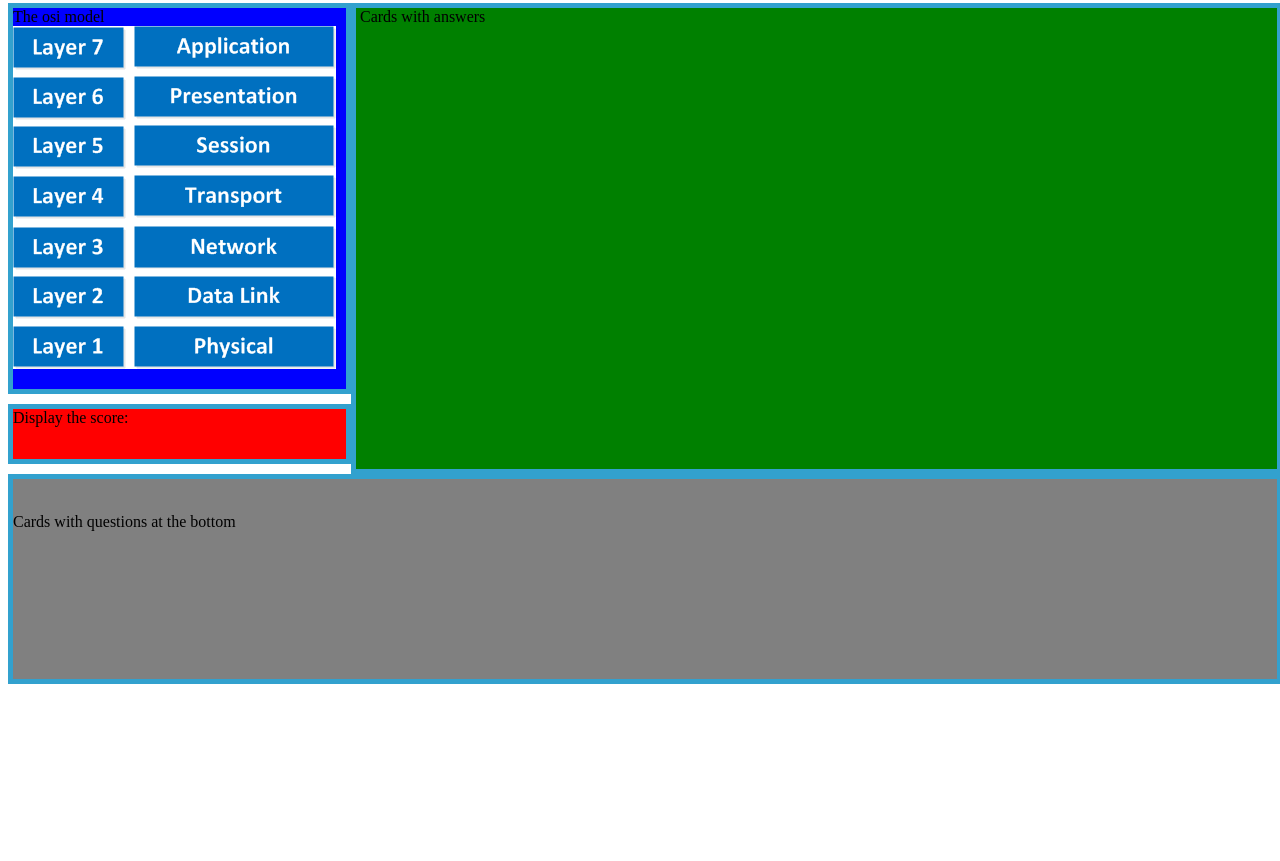
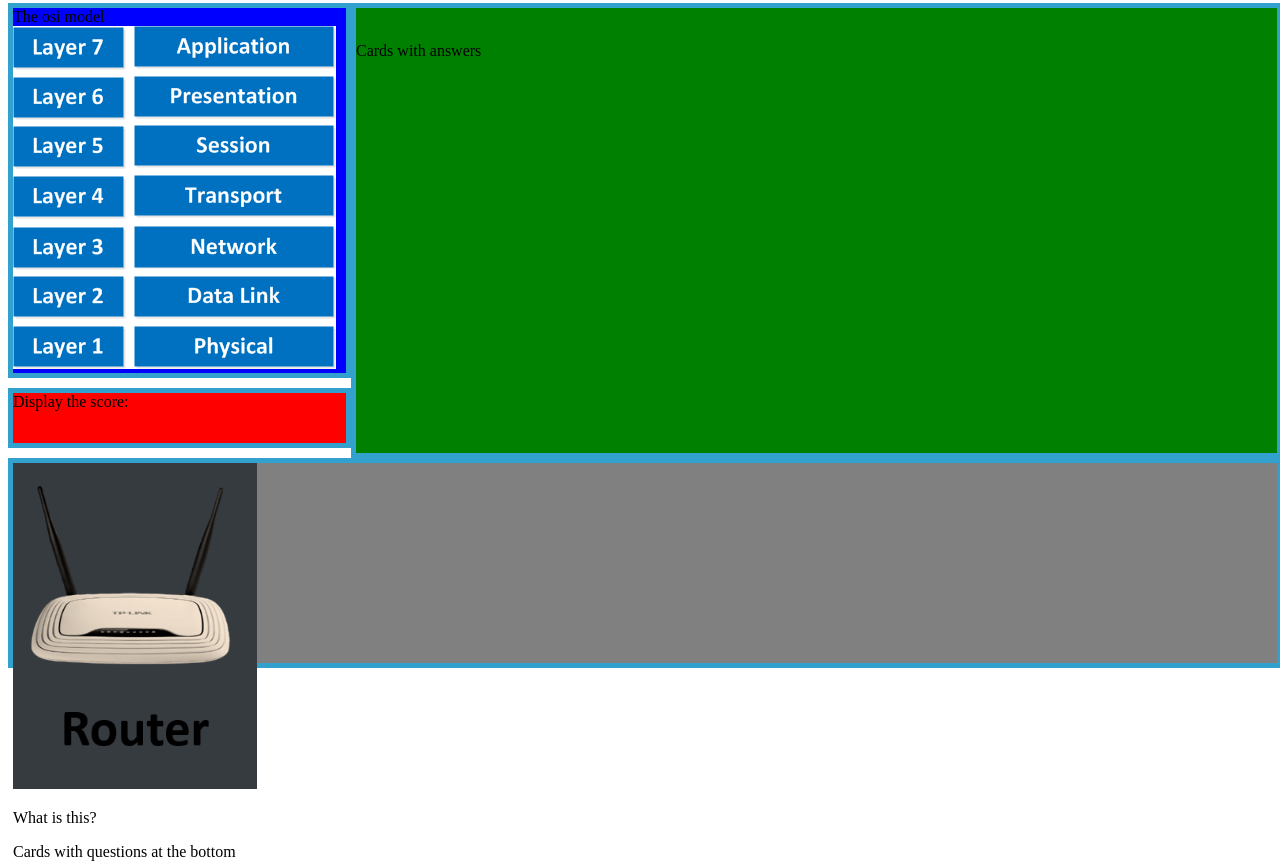
Before and after one commit to costik2020/0002-the-mighty-osi-model, a plain HTML site: page index.html in a window 1280 px wide. Shown: the part 187-1048 px from the top of the page. Before the commit the page ends 879 px from the top, so only its background shows below. Drawn offline with Linux system fonts and the light colour scheme.

Commit message:
Add one single question, a rough idea of dynamic js, but incomplete...

```diff
--- a/index.html
+++ b/index.html
@@ -15,16 +15,18 @@
 			<div class="osi">
 				The osi model <br>
 				<img src="images/osi_layers.png" alt="The 7 layers of OSI Networking Model">
+			</div>
+
+			<!--The Dynamic cards being updated by JS-->
+			<div class="questionCard">
+				<img class="questionImage" src="" alt="">
 				<p class="questionPara"></p>
+				Cards with questions at the bottom
 			</div>
 			<div class="answerCard">
-				<img class="answerPicture" src="" alt="">
+				<img class="answerImage" src="" alt="">
+				<p class="answerPara"></p>
 				Cards with answers
-			</div>
-			<div class="questionCard">
-				<img class="questionPicture" src="" alt="">
-				<p class="answerPara"></p>
-				Cards with questions at the bottom
 			</div>
 			<div class="score">Display the score:</div>
 
--- a/scripts/script.js
+++ b/scripts/script.js
@@ -53,6 +53,13 @@
 //- Parse a JSON file and grab all the 10 cards
 let cards; // Will be an array of cards objects
 
+// DOM Manipulation:
+let questionImage=document.querySelector(".questionImage");
+let questionPara=document.querySelector(".questionPara");
+console.log("questionPara=",questionPara);
+
+
+
 // Use an XHR object to read the `json` file
 const xhr = new XMLHttpRequest();
 
@@ -75,9 +82,30 @@ try {
 // This is the function where all my program will live
 function mainData(data){
 	console.log("data=",data);
+	// - Make an array of objects with that data
 	cards = data;
 	console.log("cards=", cards);
-	console.log("cards.question.image=", cards[0].question.image);
+	console.log("cards[0].question.image=", cards[0].question.image);
+	// - Loop through that array and ask a question for each card
+	for (let i=0; i<cards.length; i++){
+		//	- To ask quesiton use cards[0].question object
+		//	- To answer the question use cards[0].answer object
+		questionPara.textContent= cards[0].question.para;
+		console.log("questionPara.textContent=", questionPara.textContent);
+		// Load a new image in my Question areas
+		/*
+		Method:
+		const button = document.querySelector("button");
+		button.setAttribute("name", "helloButton");
+		*/
+
+		//questionImage.setAttribute= cards[0].question.image;
+		questionImage.setAttribute("src",cards[0].question.image);
+		console.log("questionImage=", cards[0].question.image);
+
+
+
+	}
 
 
 
```
